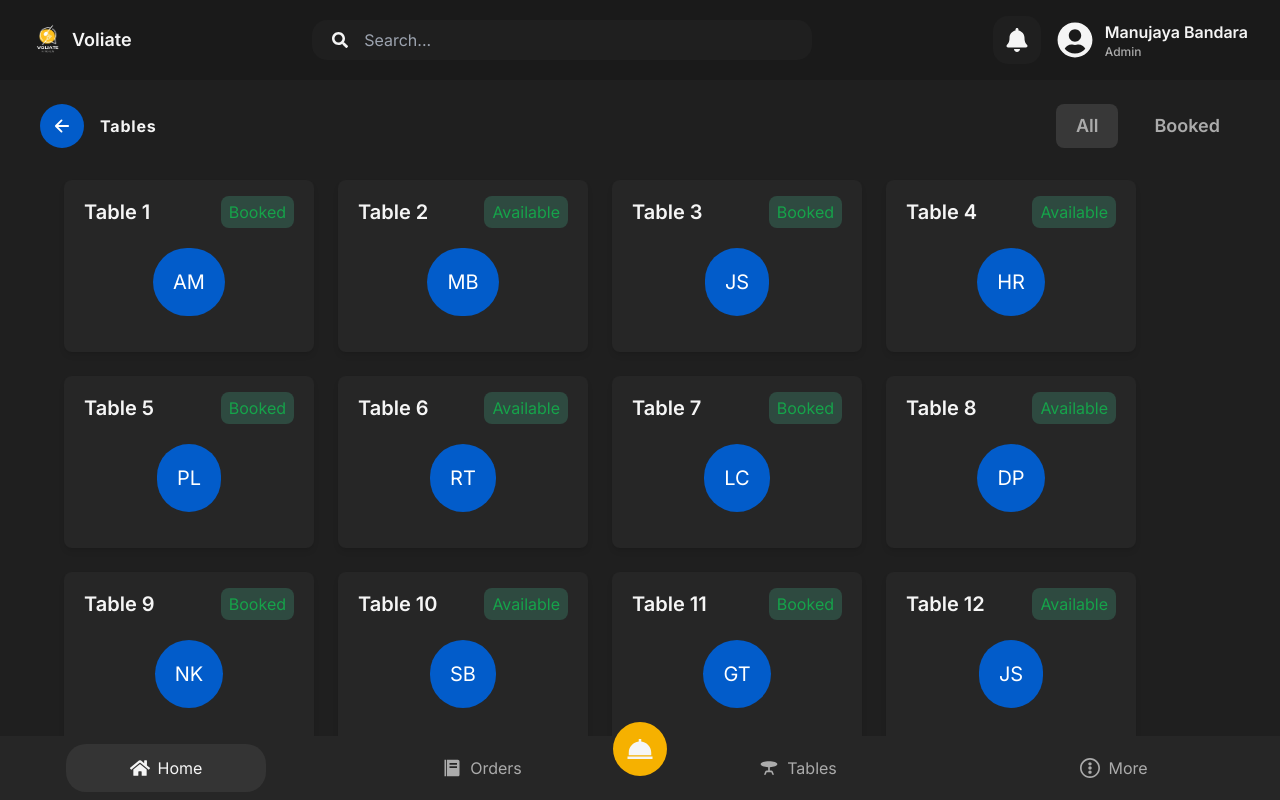
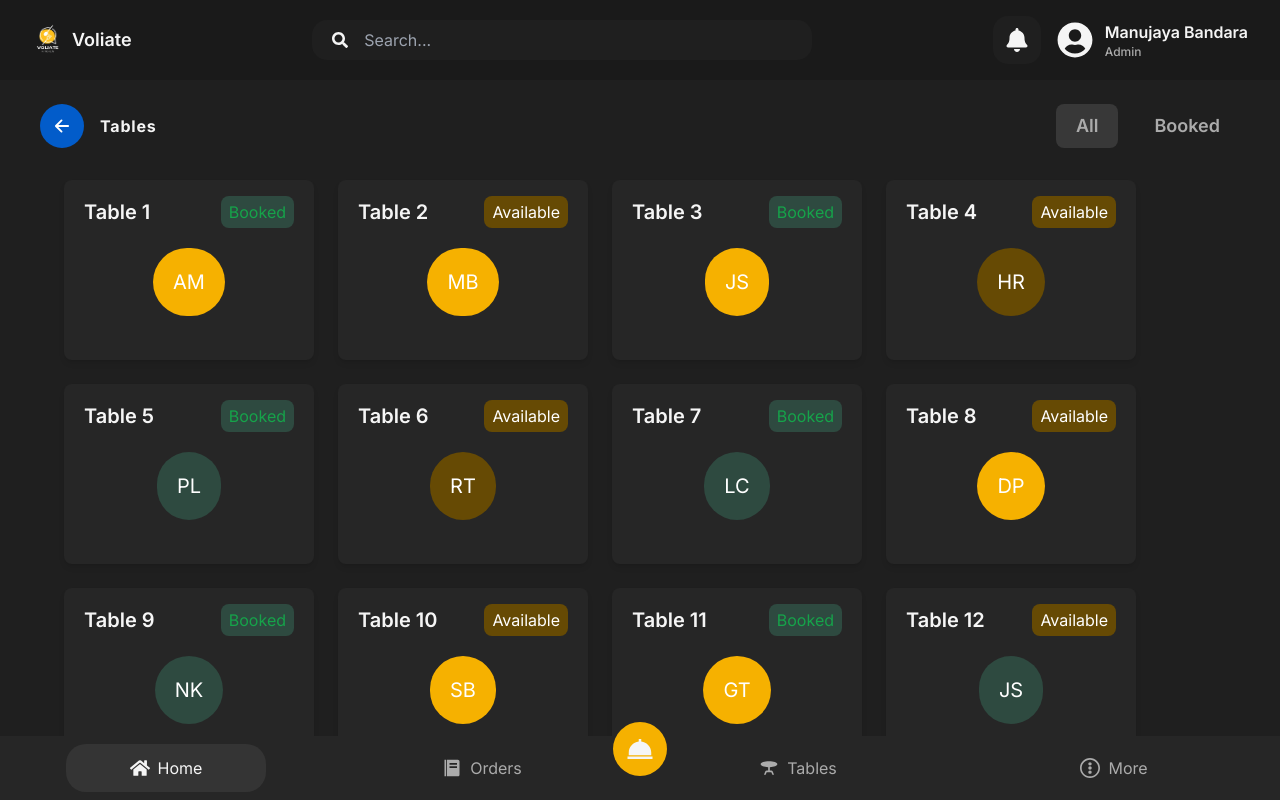
Before and after one commit to anushamanujaya/Restaurant_POS_System, a React (Vite) app in the folder pos-frontend/: page /tables in a window 1280 px wide. Built offline with nearby package versions, Linux system fonts and the light colour scheme.

Commit message:
random color (table card)

```diff
--- a/pos-frontend/src/components/tables/TableCard.jsx
+++ b/pos-frontend/src/components/tables/TableCard.jsx
@@ -1,19 +1,20 @@
 import React from 'react'
+import { getRandomBG } from '../../utils/index.js';
 
-const TableCard = ({key, name, status, initial}) => {
+const TableCard = ({ key ,name, status, initial }) => {
   return (
-    <div key={key}className='w-[250px] bg-[#262626] p-4 rounded-lg   cursor-pointer shadow-md'>
+    <div key={key} className='w-[250px] hover:bg-[#1f1f1f] bg-[#262626] p-4 rounded-lg cursor-pointer shadow-md'>
       <div className='flex items-center justify-between px-1'>
         <h1 className='text-[#f5f5f5] text-xl font-semibold'>{name}</h1>
-            <p className='text-green-600 bg-[#2e4a40] px-2 py-1 rounded-lg'>
+        <p className={`${status === "Booked" ? "text-green-600 bg-[#2e4a40]" : "bg-[#664a04] text-white"} px-2 py-1 rounded-lg`}>
           {status}
         </p>
       </div>
-        <div className='flex items-center justify-center my-5'>
-            <h1 className='bg-[#025cca] text-white rounded-full p-5 text-xl'>{initial}</h1>
+      <div className='flex items-center justify-center mt-5 mb-7'>
+        <h1 className={`${getRandomBG()} text-white rounded-full p-5 text-xl`}>{initial}</h1>
       </div>
     </div>
-  )
+  );
 }
 
-export default TableCard
+export default TableCard;
--- /dev/null
+++ b/pos-frontend/src/utils/index.js
@@ -0,0 +1,9 @@
+export const getRandomBG = () => {
+    const colors = [
+        "#f6b100",
+        "#2e4a40",
+        "#664a04",
+    ];
+    const color = colors[Math.floor(Math.random() * colors.length) ];
+    return "bg-[" + color + "]";
+}
```
Lines whose indentation alone changed are shown as unchanged.
